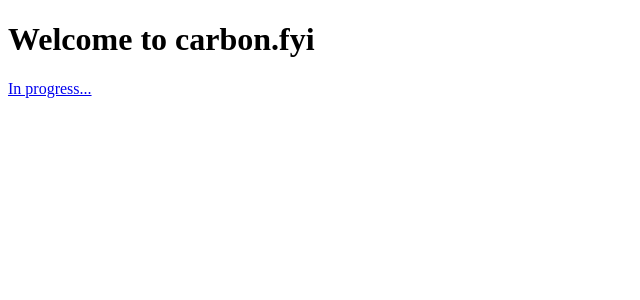
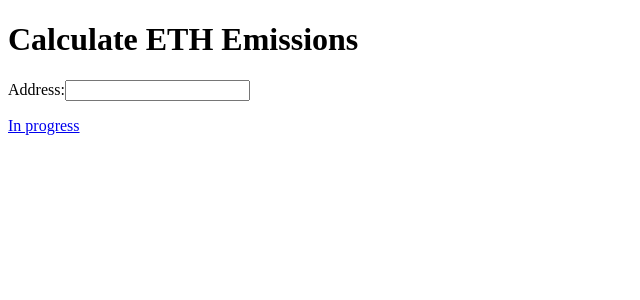
Before and after one commit to dapped/carbon.fyi, a Next.js app: page / in a window 1280 px wide. Shown: the top 300 px of the page, without its empty margins (0-640 px from the left). Built offline with nearby package versions, Linux system fonts and the light colour scheme.

Commit message:
Add input field for address

```diff
--- a/pages/index.tsx
+++ b/pages/index.tsx
@@ -1,6 +1,21 @@
-import Head from 'next/head'
+import Head from "next/head"
+import { useRouter } from "next/router"
 
-export default function Home() {
+const Emissions: React.FC<{ address: string }> = ({ address }) => (
+  <p>Emissions by <em>{address}</em>:</p>
+)
+
+const Form: React.FC = () => (
+  <form>
+    <label>Address:
+      <input type="text" name="a"></input>
+    </label>
+  </form>
+)
+
+const Home: React.FC = () => {
+  const router = useRouter();
+  const address = router.query.a;
   return (
     <>
       <Head>
@@ -9,13 +24,19 @@
 
       <main>
         <h1>
-          Welcome to carbon.fyi
+          Calculate ETH Emissions
         </h1>
 
+        { address ? <Emissions address={ address.toString() } /> : <Form /> }
+      </main>
+
+      <footer>
         <p>
-          <a href="https://gitlab.com/de-souza/carbon.fyi/">In progress...</a>
+          <a href="https://gitlab.com/de-souza/carbon.fyi/">In progress</a>
         </p>
-      </main>
+      </footer>
     </>
   )
 }
+
+export default Home
```
